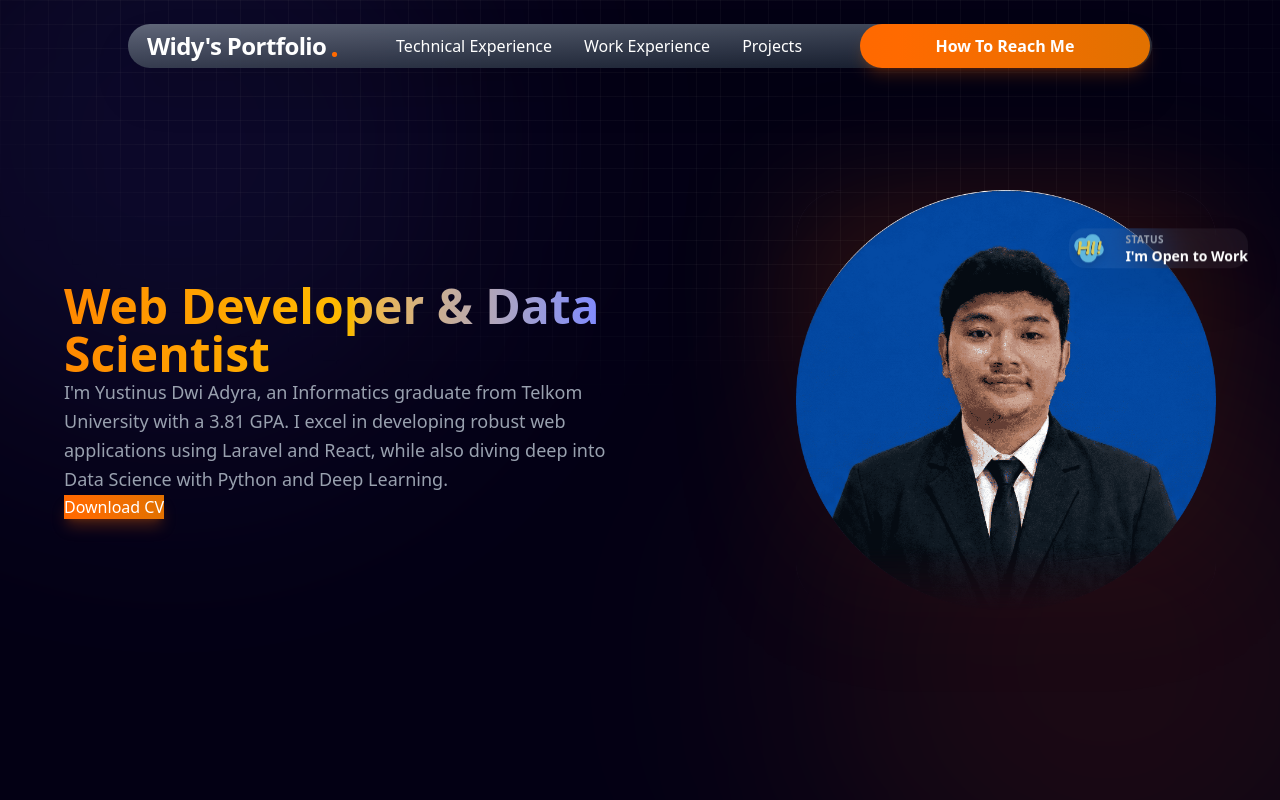
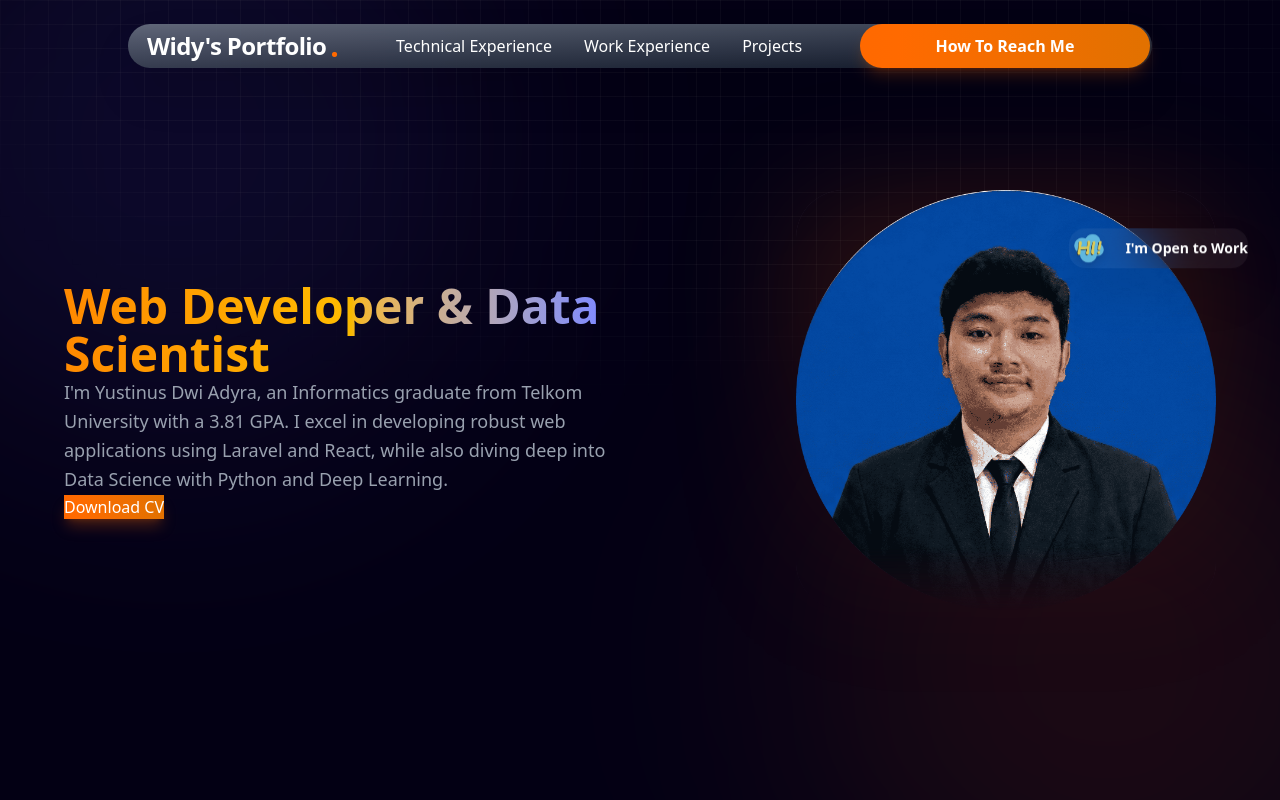
Before and after one commit to yustinusdwi/myPorto, a React (Vite) app: page / in a window 1280 px wide. Shown: the top 800 px of the page. Built offline with nearby package versions, Linux system fonts and the light colour scheme.

Commit message:
just ready

```diff
--- a/src/components/Hero.jsx
+++ b/src/components/Hero.jsx
@@ -80,7 +80,6 @@ const Hero = () => {
                                     className="w-10 h-10 object-contain drop-shadow-lg animate-pulse"
                                 />
                                 <div>
-                                    <p className="text-gray-400 text-[10px] font-bold uppercase tracking-wider mb-0.5">Status</p>
                                     <p className="text-white text-sm font-bold leading-tight">I'm Open to Work</p>
                                 </div>
                             </div>
```
